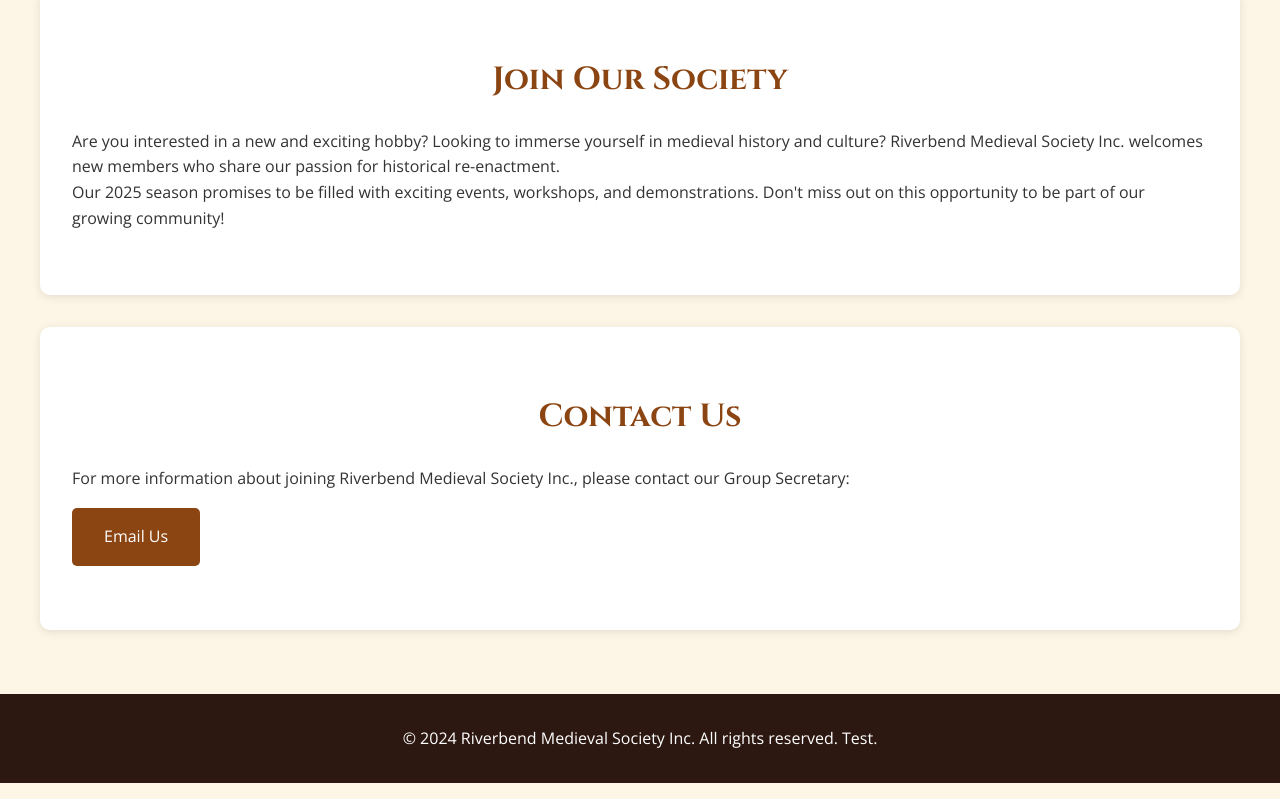
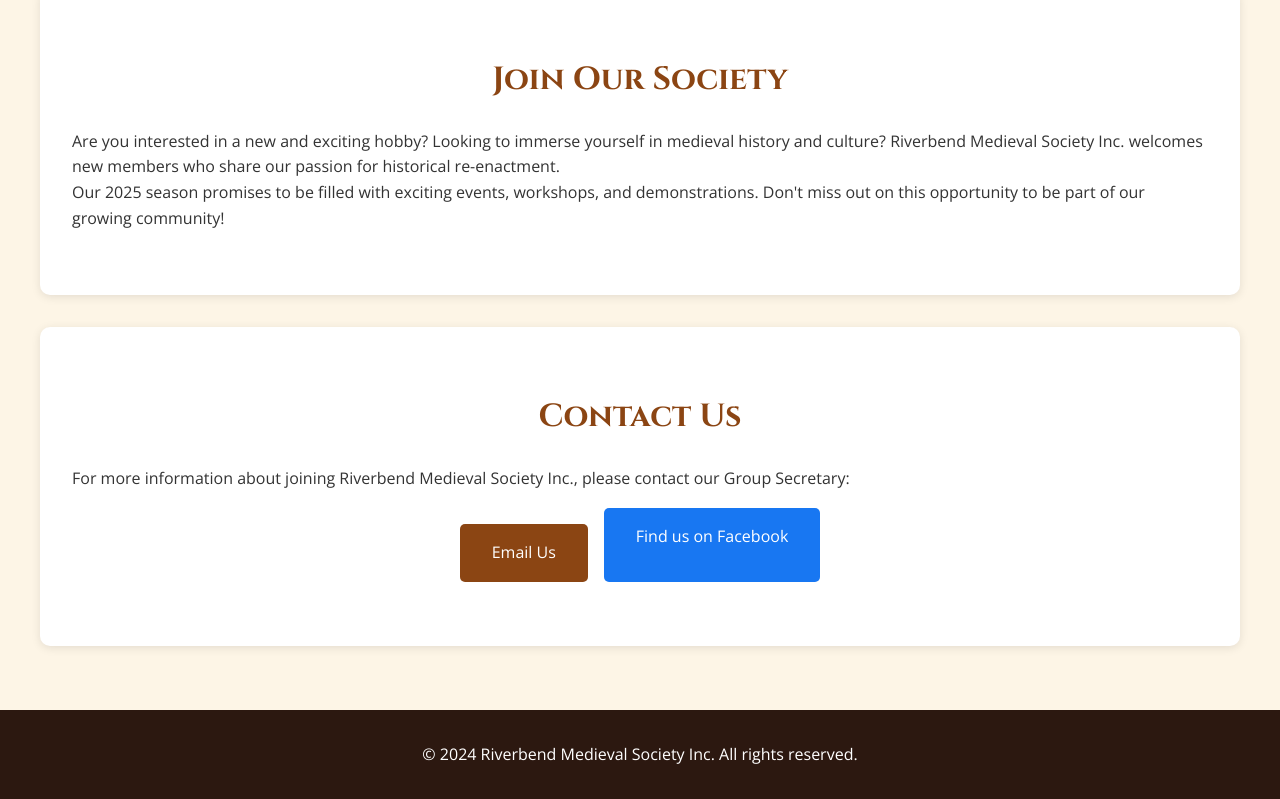
Before and after one commit to riverbend-medieval/riverbend-medieval.github.io, a plain HTML site: page index.html in a window 1280 px wide. Shown: the part 860-1659 px from the top of the page. Drawn offline with nearby package versions, Linux system fonts and the light colour scheme.

Commit message:
facebook update

```diff
--- a/index.html
+++ b/index.html
@@ -44,12 +44,15 @@
         <section id="contact" class="contact">
             <h2>Contact Us</h2>
             <p>For more information about joining Riverbend Medieval Society Inc., please contact our Group Secretary:</p>
-            <a href="mailto:secretary.riverbendmedieval@gmail.com" class="email-button">Email Us</a>
+            <div class="contact-buttons">
+                <a href="mailto:secretary.riverbendmedieval@gmail.com" class="email-button">Email Us</a>
+                <a href="https://www.facebook.com/profile.php?id=61556601099042" class="facebook-button" target="_blank">Find us on Facebook</a>
+            </div>
         </section>
     </main>
 
     <footer>
-        <p>&copy; 2024 Riverbend Medieval Society Inc. All rights reserved. Test.</p>
+        <p>&copy; 2024 Riverbend Medieval Society Inc. All rights reserved.</p>
     </footer>
 </body>
 </html>
--- a/styles.css
+++ b/styles.css
@@ -119,6 +119,27 @@ h2 {
     background-color: var(--secondary-color);
 }
 
+.contact-buttons {
+    display: flex;
+    gap: 1rem;
+    justify-content: center;
+    margin-top: 1rem;
+}
+
+.facebook-button {
+    display: inline-block;
+    background-color: #1877F2;
+    color: white;
+    padding: 1rem 2rem;
+    text-decoration: none;
+    border-radius: 5px;
+    transition: background-color 0.3s ease;
+}
+
+.facebook-button:hover {
+    background-color: #166FE5;
+}
+
 footer {
     background-color: var(--header-bg);
     color: white;
@@ -146,4 +167,9 @@ footer {
     section {
         padding: 2rem 1rem;
     }
+
+    .contact-buttons {
+        flex-direction: column;
+        align-items: center;
+    }
 }
```
